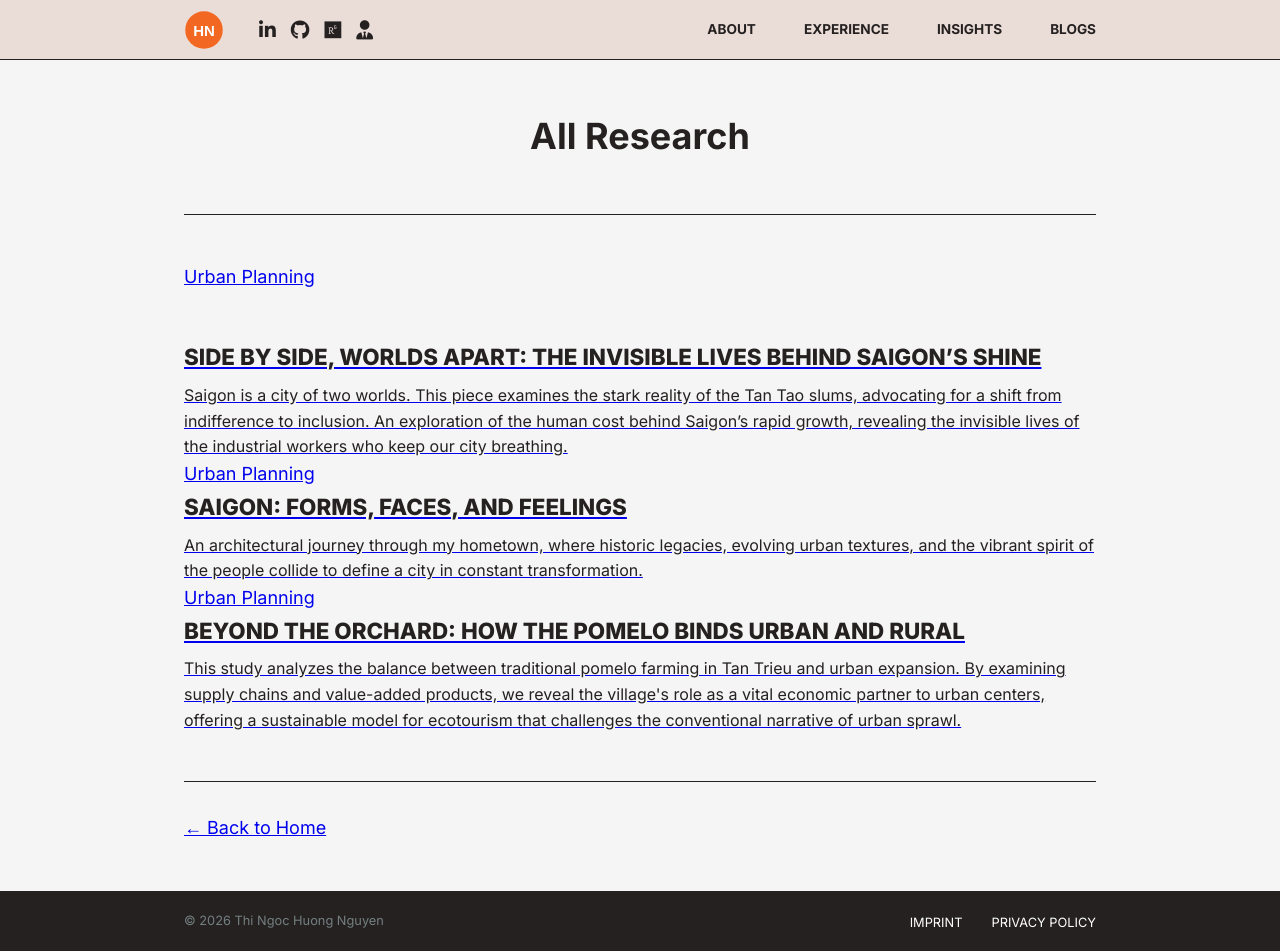
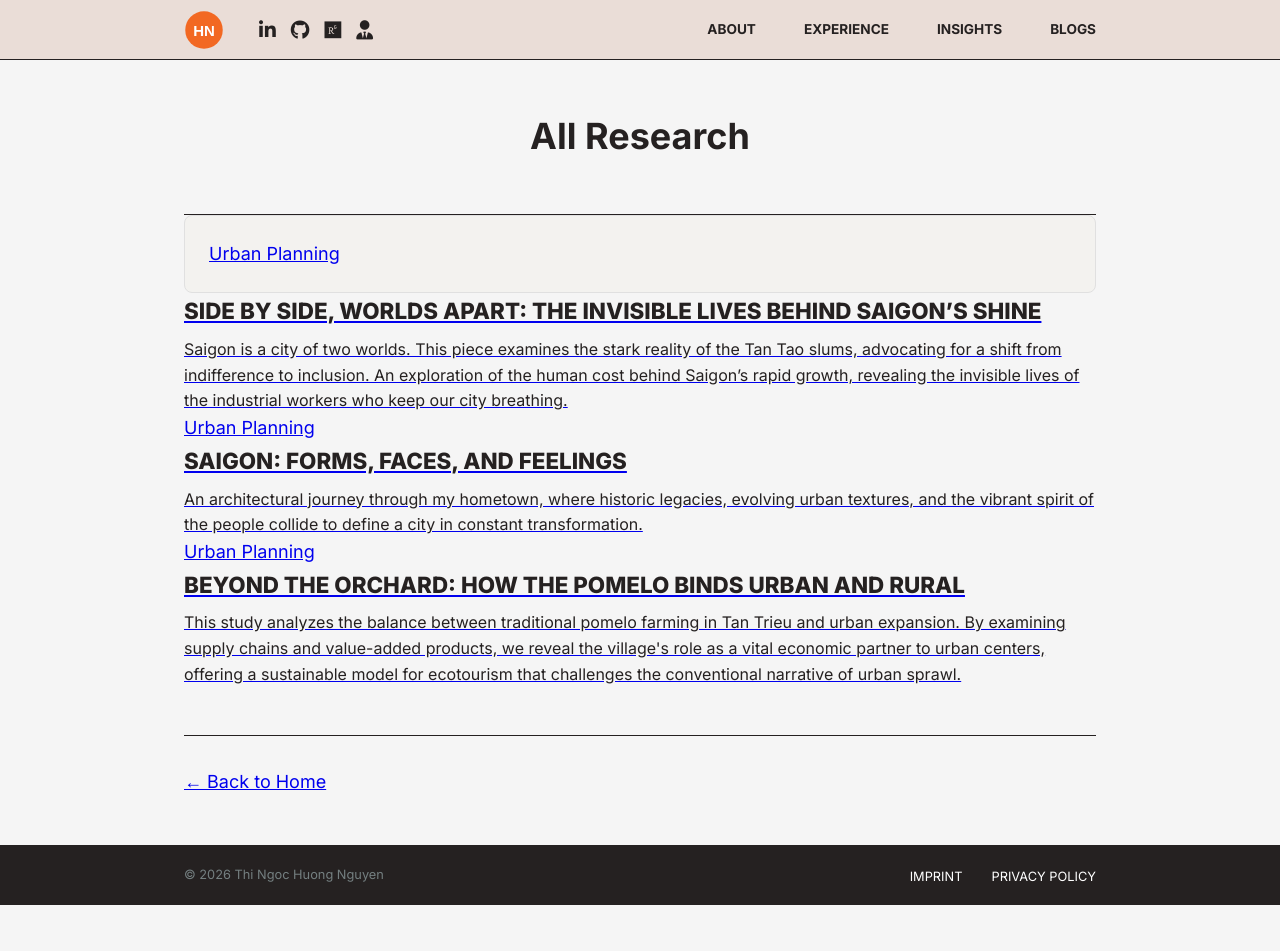
Before and after one commit to huongntn/portfolio-website, a Jekyll site: the page built from insights/index.html, in a window 1280 px wide and 951 px high. Built offline with Jekyll 4.4.1, drawn with Linux system fonts in a browser that asks for light colours.

Commit message:
Update index.html

```diff
--- a/insights/index.html
+++ b/insights/index.html
@@ -11,7 +11,7 @@ title: All Research
 
 <hr>
 
-<div class="research-list">
+<div class="research-card">
 {% for item in site.research %}
 
 <a href="{{ | relative_url }}
```
